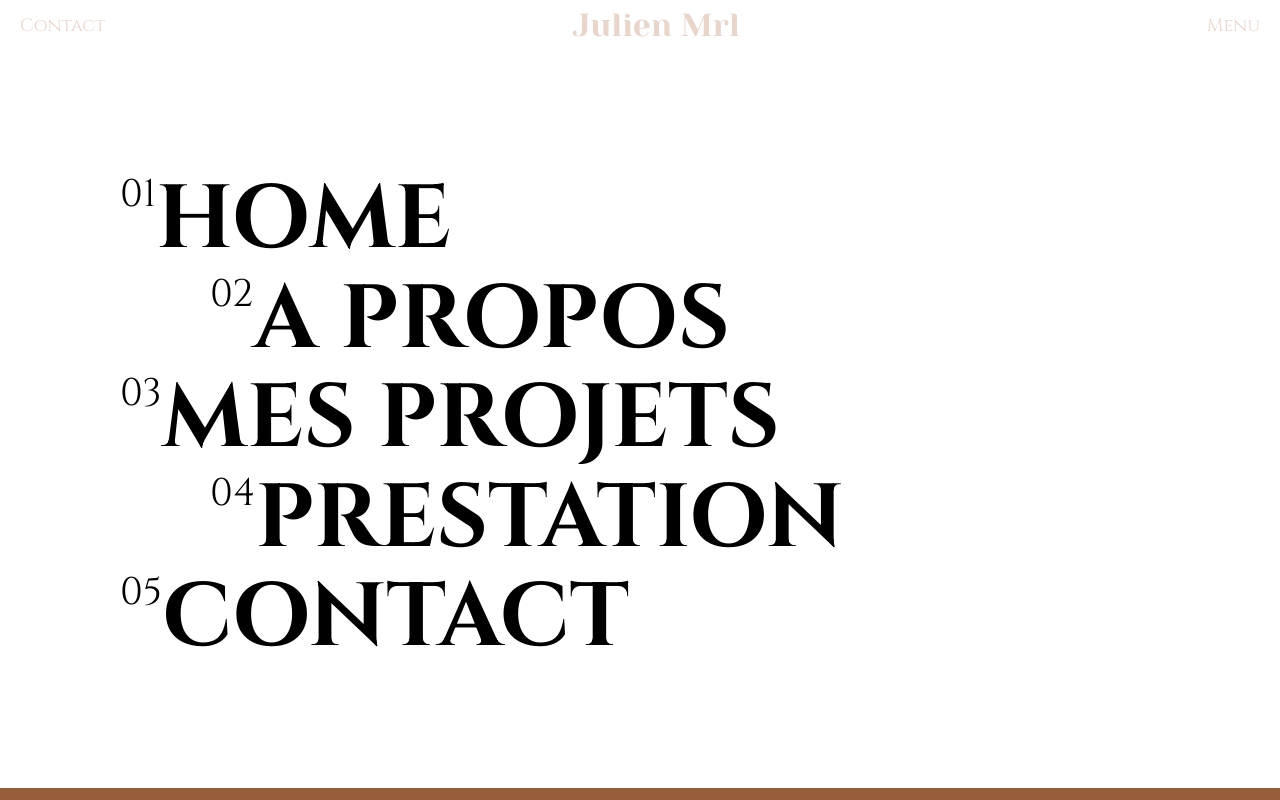
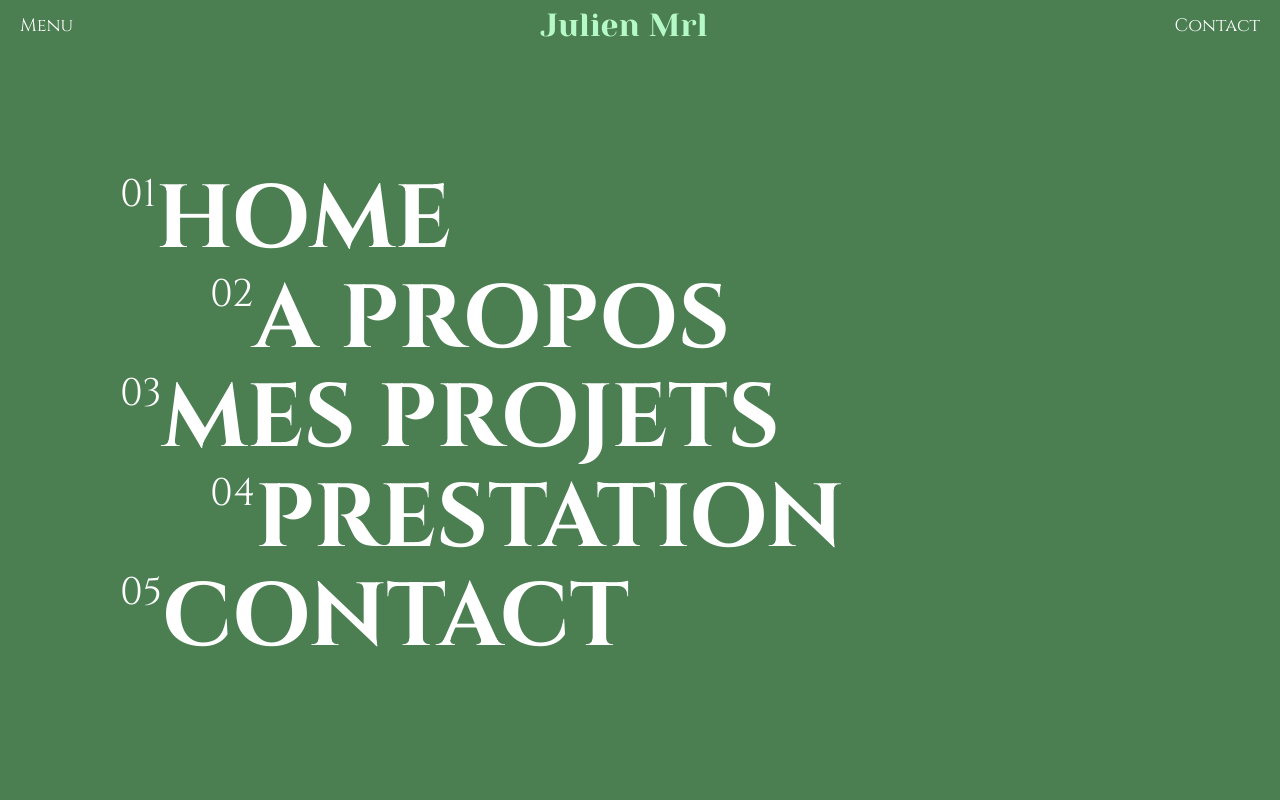
Before and after one commit to JulienMorel76350/Julien.Mrl, a Next.js app: page /menu in a window 1280 px wide. Built offline with nearby package versions, Linux system fonts and the light colour scheme.

Commit message:
💄 Update v2

```diff
--- a/src/components/Navbar.tsx
+++ b/src/components/Navbar.tsx
@@ -3,14 +3,14 @@ import Link from 'next/link'
 export const Navbar = () => {
   return (
     <NavContainer>
-      <Link className="link" href={'/contact'}>
-        Contact
+      <Link className="link" href={'/menu'}>
+        Menu
       </Link>
       <Title>
         <Link href={'/'}>Julien Mrl</Link>
       </Title>
-      <Link className="link" href={'/menu'}>
-        Menu
+      <Link className="link" href={'/contact'}>
+        Contact
       </Link>
     </NavContainer>
   )
@@ -24,7 +24,7 @@ const NavContainer = styled.div`
   .link {
     font-size: 18px;
     text-decoration: none;
-    color: #e8d5cc;
+    color: #FFFFFF;
   }
 `
 const Title = styled.h1`
@@ -32,6 +32,6 @@ const Title = styled.h1`
   font-size: 32px;
   a {
     text-decoration: none;
-    color: #e8d5cc;
+    color: #b6f9c9;
   }
 `
--- a/src/layout/layout.tsx
+++ b/src/layout/layout.tsx
@@ -15,8 +15,7 @@ const Wrapper = styled.div`
   display: flex;
   flex-direction: column;
   flex: 1;
-  background-color: #975f39;
-  height:100%;
+  height: 100%;
 `
 
 const Content = styled.div`
--- a/src/pages/menu.tsx
+++ b/src/pages/menu.tsx
@@ -7,7 +7,7 @@ const Container = styled.div`
   display: flex;
   flex: 1;
   height: 100%;
-  background-color: #fff;
+  background-color: #4b7f52;
   flex-direction: column;
   overflow: hidden;
 `
@@ -19,7 +19,7 @@ const MenuContainer = styled.div`
   gap: 10px;
   a {
     text-decoration: none;
-    color: #000000;
+    color: #FFFFFF;
   }
 
 `
@@ -79,8 +79,8 @@ const item = {
     transition: { duration: 1, delay: custom },
   }),
   hover: {
-    backgroundColor: ['#FFFFFF', '#000000'],
-    color: ['#000000', '#FFFFFF'],
+    backgroundColor: ['#4B7F52', '#FFFFFF'],
+    color: ['#FFFFFF', '#4B7F52'],
   },
 }
 export default function Menu() {
--- a/src/styles/globals.css
+++ b/src/styles/globals.css
@@ -14,5 +14,5 @@
 /* GLOBAL */
 body {
     font-family: 'Cinzel', serif;
-    background-color:#975f39 ;
+    background-color:#4B7F52 ;
 }
```
